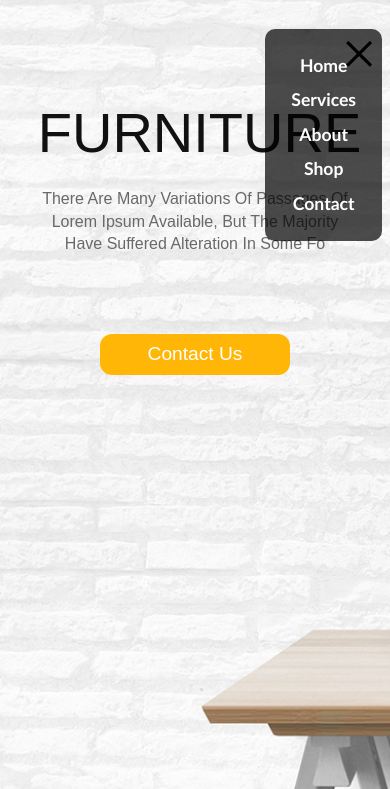
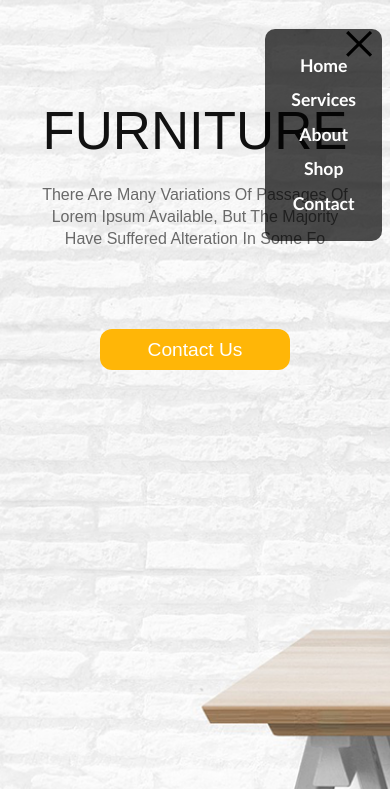
Before and after one commit to alisher090209/musobaqa, a plain HTML site: page index.html in a window 390 px wide. Both pictures are taken after a click on the icon 360 px from the left and 79 px from the top of the page. Shown: the part 55-844 px from the top of the page. Drawn offline with Linux system fonts and the light colour scheme; a web font is replaced by a local one.

Commit message:
alisher08

```diff
--- a/assets/css/res.css
+++ b/assets/css/res.css
@@ -126,6 +126,23 @@
     .who__title p{
         width: 100%;
     }
+    .banner .title h2{
+        font-size: 3.3rem;
+    }
+    .title h2{
+        font-size: 2.5rem;
+    }
+    .who__title p{
+        width: 100%;
+        text-align: left;
+    }
+    .add__navbar .close__bars{
+        font-size: 4rem;
+        cursor: pointer;
+        position: absolute;
+        top: -30px;
+        right: 5px;
+    }
 }
 @media only screen and (max-width:368px){
 
```
